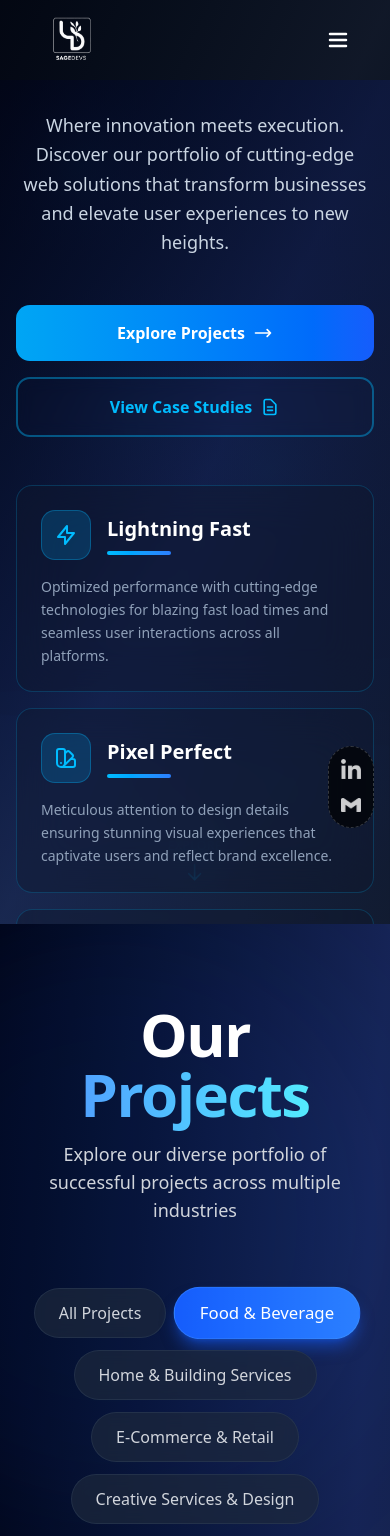
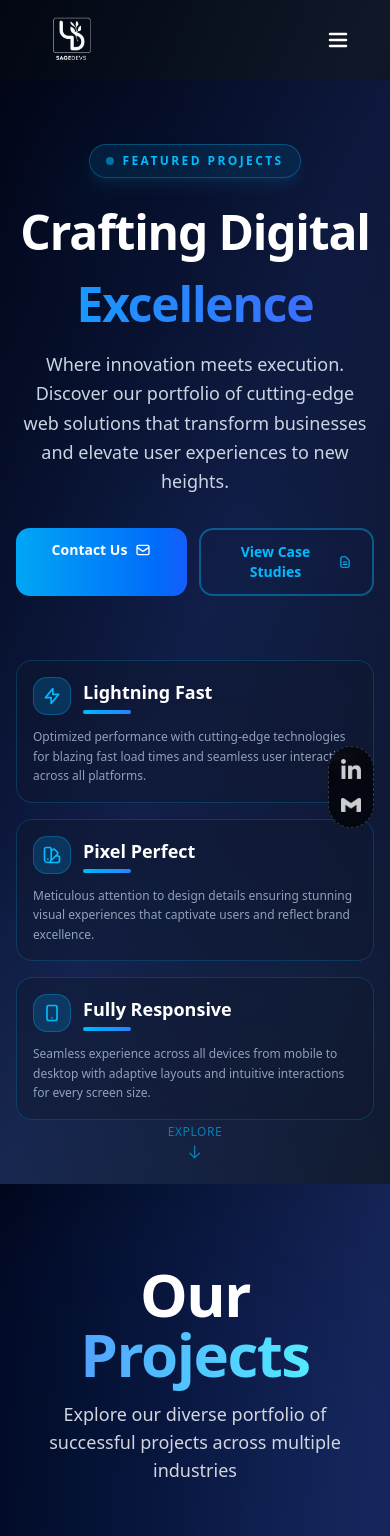
Before and after one commit to Sagedevs/Sage-devs, a Next.js app: page /projects in a window 390 px wide. Shown: the top 1536 px of the page. Built offline with nearby package versions, Linux system fonts and the light colour scheme.

Commit message:
project7

```diff
--- a/src/components/proj/heroproj.tsx
+++ b/src/components/proj/heroproj.tsx
@@ -1,6 +1,7 @@
 "use client";
 
 import React, { useEffect, useRef } from "react";
+import Link from "next/link";
 
 const HeroProj: React.FC = () => {
   const canvasRef = useRef<HTMLCanvasElement | null>(null);
@@ -145,7 +146,7 @@ const HeroProj: React.FC = () => {
   }, []);
 
   return (
-    <section className="relative w-full h-screen flex items-center justify-center overflow-hidden bg-[#020617]">
+    <section className="relative w-full min-h-screen flex items-center justify-center overflow-hidden bg-[#020617] py-8 md:py-0">
       <canvas
         ref={canvasRef}
         className="absolute inset-0 w-full h-full"
@@ -155,118 +156,126 @@ const HeroProj: React.FC = () => {
       <div className="absolute inset-0 bg-gradient-to-br from-slate-950/80 via-blue-950/60 to-slate-900/80" />
       <div className="absolute inset-0 bg-[radial-gradient(ellipse_at_center,_var(--tw-gradient-stops))] from-sky-400/10 via-transparent to-transparent" />
 
-      <div className="relative z-10 mx-auto w-full max-w-7xl px-4 py-8">
-        <div className="grid lg:grid-cols-2 gap-12 lg:gap-16 items-center">
-          {/* Enhanced Left Content */}
-          <div className="space-y-8 text-center lg:text-left">
-            <div className="inline-flex items-center gap-3 rounded-full border border-sky-400/30 bg-sky-400/10 px-6 py-3 backdrop-blur-xl shadow-lg shadow-sky-500/10 hover:shadow-sky-500/20 transition-all duration-300 hover:scale-105">
+      <div className="relative z-10 mx-auto w-full max-w-7xl px-4 sm:px-6 lg:px-8 py-8 md:py-16">
+        <div className="grid lg:grid-cols-2 gap-8 md:gap-12 lg:gap-16 items-center">
+          {/* Enhanced Left Content - HEADING & BUTTONS FIRST on mobile */}
+          <div className="space-y-6 md:space-y-8 text-center lg:text-left order-1">
+            <div className="inline-flex items-center gap-3 rounded-full border border-sky-400/30 bg-sky-400/10 px-4 py-2 md:px-6 md:py-3 backdrop-blur-xl shadow-lg shadow-sky-500/10 hover:shadow-sky-500/20 transition-all duration-300 hover:scale-105 mx-auto lg:mx-0">
               <div className="relative flex items-center gap-2">
                 <div className="h-2 w-2 rounded-full bg-sky-400 animate-pulse" />
                 <div className="absolute inset-0 h-2 w-2 rounded-full bg-sky-400 animate-ping" />
-                <span className="text-sm font-semibold uppercase tracking-[0.2em] text-sky-400">
+                <span className="text-xs md:text-sm font-semibold uppercase tracking-[0.2em] text-sky-400">
                   Featured Projects
                 </span>
               </div>
             </div>
 
-            <div className="space-y-6">
-              <h1 className="text-4xl sm:text-5xl md:text-6xl lg:text-7xl font-bold tracking-tight text-white leading-tight">
-                Crafting Digital
-                <span className="block bg-gradient-to-r from-sky-400 via-blue-500 to-indigo-600 bg-clip-text text-transparent mt-2 animate-gradient">
-                  Excellence
-                </span>
-              </h1>
+            <div className="space-y-4 md:space-y-6">
+              {/* Larger Mobile Headings */}
+              <h1 className="text-5xl sm:text-6xl md:text-7xl lg:text-6xl xl:text-7xl font-bold tracking-tight text-white leading-tight">
+  Crafting Digital
+  <span className="block bg-gradient-to-r from-sky-400 via-blue-500 to-indigo-600 bg-clip-text text-transparent mt-3 md:mt-4 animate-gradient">
+    Excellence
+  </span>
+</h1>
 
-              <p className="text-lg md:text-xl text-slate-300 leading-relaxed max-w-xl mx-auto lg:mx-0">
+
+              {/* Larger Mobile Description */}
+              <p className="text-lg md:text-xl lg:text-2xl text-slate-300 leading-relaxed max-w-xl mx-auto lg:mx-0">
                 Where innovation meets execution. Discover our portfolio of cutting-edge
                 web solutions that transform businesses and elevate user experiences to new heights.
               </p>
             </div>
 
-
-
-            <div className="flex flex-col sm:flex-row gap-4 pt-4 justify-center lg:justify-start">
-              <button className="group relative px-8 py-4 bg-gradient-to-r from-sky-500 to-blue-600 text-white font-semibold rounded-xl overflow-hidden transition-all duration-300 hover:from-sky-600 hover:to-blue-700 hover:shadow-2xl hover:shadow-sky-500/30 hover:scale-105">
+            {/* Inline Buttons - Always in row layout */}
+            <div className="flex flex-row gap-3 md:gap-4 pt-2 justify-center lg:justify-start">
+              <a
+                href="mailto:info@sagedevs.tech"
+                className="group relative px-5 py-3 md:px-8 md:py-4 bg-gradient-to-r from-sky-500 to-blue-600 text-white font-semibold rounded-xl overflow-hidden transition-all duration-300 hover:from-sky-600 hover:to-blue-700 hover:shadow-2xl hover:shadow-sky-500/30 hover:scale-105 text-center flex-1 sm:flex-none"
+              >
                 <div className="absolute inset-0 bg-gradient-to-r from-transparent via-white/10 to-transparent transform -skew-x-12 translate-x-[-100%] group-hover:translate-x-[100%] transition-transform duration-1000" />
-                <span className="relative z-10 flex items-center justify-center gap-2">
-                  Explore Projects
-                  <svg className="w-5 h-5 group-hover:translate-x-1 transition-transform" fill="none" stroke="currentColor" viewBox="0 0 24 24">
-                    <path strokeLinecap="round" strokeLinejoin="round" strokeWidth={2} d="M17 8l4 4m0 0l-4 4m4-4H3" />
+                <span className="relative z-10 flex items-center justify-center gap-2 text-sm md:text-base">
+                  Contact Us
+                  <svg className="w-4 h-4 md:w-5 md:h-5 group-hover:translate-x-1 transition-transform" fill="none" stroke="currentColor" viewBox="0 0 24 24">
+                    <path strokeLinecap="round" strokeLinejoin="round" strokeWidth={2} d="M3 8l7.89 5.26a2 2 0 002.22 0L21 8M5 19h14a2 2 0 002-2V7a2 2 0 00-2-2H5a2 2 0 00-2 2v10a2 2 0 002 2z" />
                   </svg>
                 </span>
-              </button>
+              </a>
 
-              <button className="group px-8 py-4 border-2 border-sky-400/40 text-sky-400 font-semibold rounded-xl backdrop-blur-sm transition-all duration-300 hover:bg-sky-400/10 hover:border-sky-400 hover:scale-105 hover:shadow-lg hover:shadow-sky-500/20">
-                <span className="flex items-center justify-center gap-2">
+              <Link
+                href="/case-studies"
+                className="group px-5 py-3 md:px-8 md:py-4 border-2 border-sky-400/40 text-sky-400 font-semibold rounded-xl backdrop-blur-sm transition-all duration-300 hover:bg-sky-400/10 hover:border-sky-400 hover:scale-105 hover:shadow-lg hover:shadow-sky-500/20 text-center flex-1 sm:flex-none"
+              >
+                <span className="flex items-center justify-center gap-2 text-sm md:text-base">
                   View Case Studies
-                  <svg className="w-5 h-5 group-hover:scale-110 transition-transform" fill="none" stroke="currentColor" viewBox="0 0 24 24">
+                  <svg className="w-4 h-4 md:w-5 md:h-5 group-hover:scale-110 transition-transform" fill="none" stroke="currentColor" viewBox="0 0 24 24">
                     <path strokeLinecap="round" strokeLinejoin="round" strokeWidth={2} d="M9 12h6m-6 4h6m2 5H7a2 2 0 01-2-2V5a2 2 0 012-2h5.586a1 1 0 01.707.293l5.414 5.414a1 1 0 01.293.707V19a2 2 0 01-2 2z" />
                   </svg>
                 </span>
-              </button>
+              </Link>
             </div>
           </div>
 
-          {/* Enhanced Right Content - Feature Cards */}
-          <div className="space-y-4 lg:space-y-6">
-            <div className="group relative rounded-2xl border border-sky-400/20 bg-slate-900/40 backdrop-blur-xl p-6 transition-all duration-500 hover:bg-slate-900/60 hover:border-sky-400/40 hover:scale-105 hover:shadow-2xl hover:shadow-sky-500/10">
+          {/* Enhanced Right Content - Feature Cards SECOND on mobile */}
+          <div className="space-y-4 md:space-y-6 order-2 lg:order-2 mt-8 lg:mt-0">
+            <div className="group relative rounded-2xl border border-sky-400/20 bg-slate-900/40 backdrop-blur-xl p-4 md:p-6 transition-all duration-500 hover:bg-slate-900/60 hover:border-sky-400/40 hover:scale-105 hover:shadow-2xl hover:shadow-sky-500/10">
               <div className="absolute inset-0 bg-gradient-to-br from-sky-500/10 to-blue-600/10 rounded-2xl opacity-0 group-hover:opacity-100 transition-opacity duration-500" />
               <div className="absolute -inset-1 bg-gradient-to-r from-sky-600 to-blue-600 rounded-2xl blur opacity-0 group-hover:opacity-20 transition-opacity duration-500" />
-              <div className="relative space-y-4">
-                <div className="flex items-center gap-4">
-                  <div className="p-3 rounded-xl bg-sky-500/20 border border-sky-400/30 group-hover:bg-sky-500/30 transition-colors duration-300">
-                    <svg className="w-6 h-6 text-sky-400" fill="none" stroke="currentColor" viewBox="0 0 24 24">
+              <div className="relative space-y-3 md:space-y-4">
+                <div className="flex items-center gap-3 md:gap-4">
+                  <div className="p-2 md:p-3 rounded-xl bg-sky-500/20 border border-sky-400/30 group-hover:bg-sky-500/30 transition-colors duration-300">
+                    <svg className="w-5 h-5 md:w-6 md:h-6 text-sky-400" fill="none" stroke="currentColor" viewBox="0 0 24 24">
                       <path strokeLinecap="round" strokeLinejoin="round" strokeWidth={2} d="M13 10V3L4 14h7v7l9-11h-7z" />
                     </svg>
                   </div>
                   <div>
-                    <h3 className="text-xl font-bold text-white">Lightning Fast</h3>
-                    <div className="w-16 h-1 bg-gradient-to-r from-sky-400 to-blue-500 rounded-full mt-2"></div>
+                    <h3 className="text-lg md:text-xl font-bold text-white">Lightning Fast</h3>
+                    <div className="w-12 md:w-16 h-1 bg-gradient-to-r from-sky-400 to-blue-500 rounded-full mt-1 md:mt-2"></div>
                   </div>
                 </div>
-                <p className="text-slate-400 leading-relaxed text-sm">
+                <p className="text-slate-400 leading-relaxed text-xs md:text-sm">
                   Optimized performance with cutting-edge technologies for blazing fast load times and seamless user interactions across all platforms.
                 </p>
               </div>
             </div>
 
-            <div className="group relative rounded-2xl border border-sky-400/20 bg-slate-900/40 backdrop-blur-xl p-6 transition-all duration-500 hover:bg-slate-900/60 hover:border-sky-400/40 hover:scale-105 hover:shadow-2xl hover:shadow-blue-500/10">
+            <div className="group relative rounded-2xl border border-sky-400/20 bg-slate-900/40 backdrop-blur-xl p-4 md:p-6 transition-all duration-500 hover:bg-slate-900/60 hover:border-sky-400/40 hover:scale-105 hover:shadow-2xl hover:shadow-blue-500/10">
               <div className="absolute inset-0 bg-gradient-to-br from-sky-500/10 to-blue-600/10 rounded-2xl opacity-0 group-hover:opacity-100 transition-opacity duration-500" />
               <div className="absolute -inset-1 bg-gradient-to-r from-sky-600 to-blue-600 rounded-2xl blur opacity-0 group-hover:opacity-20 transition-opacity duration-500" />
-              <div className="relative space-y-4">
-                <div className="flex items-center gap-4">
-                  <div className="p-3 rounded-xl bg-sky-500/20 border border-sky-400/30 group-hover:bg-sky-500/30 transition-colors duration-300">
-                    <svg className="w-6 h-6 text-sky-400" fill="none" stroke="currentColor" viewBox="0 0 24 24">
+              <div className="relative space-y-3 md:space-y-4">
+                <div className="flex items-center gap-3 md:gap-4">
+                  <div className="p-2 md:p-3 rounded-xl bg-sky-500/20 border border-sky-400/30 group-hover:bg-sky-500/30 transition-colors duration-300">
+                    <svg className="w-5 h-5 md:w-6 md:h-6 text-sky-400" fill="none" stroke="currentColor" viewBox="0 0 24 24">
                       <path strokeLinecap="round" strokeLinejoin="round" strokeWidth={2} d="M7 21a4 4 0 01-4-4V5a2 2 0 012-2h4a2 2 0 012 2v12a4 4 0 01-4 4zm0 0h12a2 2 0 002-2v-4a2 2 0 00-2-2h-2.343M11 7.343l1.657-1.657a2 2 0 012.828 0l2.829 2.829a2 2 0 010 2.828l-8.486 8.485M7 17h.01" />
                     </svg>
                   </div>
                   <div>
-                    <h3 className="text-xl font-bold text-white">Pixel Perfect</h3>
-                    <div className="w-16 h-1 bg-gradient-to-r from-sky-400 to-blue-500 rounded-full mt-2"></div>
+                    <h3 className="text-lg md:text-xl font-bold text-white">Pixel Perfect</h3>
+                    <div className="w-12 md:w-16 h-1 bg-gradient-to-r from-sky-400 to-blue-500 rounded-full mt-1 md:mt-2"></div>
                   </div>
                 </div>
-                <p className="text-slate-400 leading-relaxed text-sm">
+                <p className="text-slate-400 leading-relaxed text-xs md:text-sm">
                   Meticulous attention to design details ensuring stunning visual experiences that captivate users and reflect brand excellence.
                 </p>
               </div>
             </div>
 
-            <div className="group relative rounded-2xl border border-sky-400/20 bg-slate-900/40 backdrop-blur-xl p-6 transition-all duration-500 hover:bg-slate-900/60 hover:border-sky-400/40 hover:scale-105 hover:shadow-2xl hover:shadow-indigo-500/10">
+            <div className="group relative rounded-2xl border border-sky-400/20 bg-slate-900/40 backdrop-blur-xl p-4 md:p-6 transition-all duration-500 hover:bg-slate-900/60 hover:border-sky-400/40 hover:scale-105 hover:shadow-2xl hover:shadow-indigo-500/10">
               <div className="absolute inset-0 bg-gradient-to-br from-sky-500/10 to-blue-600/10 rounded-2xl opacity-0 group-hover:opacity-100 transition-opacity duration-500" />
               <div className="absolute -inset-1 bg-gradient-to-r from-sky-600 to-blue-600 rounded-2xl blur opacity-0 group-hover:opacity-20 transition-opacity duration-500" />
-              <div className="relative space-y-4">
-                <div className="flex items-center gap-4">
-                  <div className="p-3 rounded-xl bg-sky-500/20 border border-sky-400/30 group-hover:bg-sky-500/30 transition-colors duration-300">
-                    <svg className="w-6 h-6 text-sky-400" fill="none" stroke="currentColor" viewBox="0 0 24 24">
+              <div className="relative space-y-3 md:space-y-4">
+                <div className="flex items-center gap-3 md:gap-4">
+                  <div className="p-2 md:p-3 rounded-xl bg-sky-500/20 border border-sky-400/30 group-hover:bg-sky-500/30 transition-colors duration-300">
+                    <svg className="w-5 h-5 md:w-6 md:h-6 text-sky-400" fill="none" stroke="currentColor" viewBox="0 0 24 24">
                       <path strokeLinecap="round" strokeLinejoin="round" strokeWidth={2} d="M12 18h.01M8 21h8a2 2 0 002-2V5a2 2 0 00-2-2H8a2 2 0 00-2 2v14a2 2 0 002 2z" />
                     </svg>
                   </div>
                   <div>
-                    <h3 className="text-xl font-bold text-white">Fully Responsive</h3>
-                    <div className="w-16 h-1 bg-gradient-to-r from-sky-400 to-blue-500 rounded-full mt-2"></div>
+                    <h3 className="text-lg md:text-xl font-bold text-white">Fully Responsive</h3>
+                    <div className="w-12 md:w-16 h-1 bg-gradient-to-r from-sky-400 to-blue-500 rounded-full mt-1 md:mt-2"></div>
                   </div>
                 </div>
-                <p className="text-slate-400 leading-relaxed text-sm">
+                <p className="text-slate-400 leading-relaxed text-xs md:text-sm">
                   Seamless experience across all devices from mobile to desktop with adaptive layouts and intuitive interactions for every screen size.
                 </p>
               </div>
@@ -276,11 +285,11 @@ const HeroProj: React.FC = () => {
       </div>
 
       {/* Enhanced Scroll Indicator */}
-      <div className="absolute bottom-8 left-1/2 -translate-x-1/2 animate-bounce">
-        <div className="flex flex-col items-center gap-2">
+      <div className="absolute bottom-4 md:bottom-8 left-1/2 -translate-x-1/2 animate-bounce">
+        <div className="flex flex-col items-center gap-1 md:gap-2">
           <span className="text-xs text-sky-400/60 font-medium tracking-wider">EXPLORE</span>
           <svg
-            className="w-5 h-5 text-sky-400/60"
+            className="w-4 h-4 md:w-5 md:h-5 text-sky-400/60"
             fill="none"
             stroke="currentColor"
             viewBox="0 0 24 24"
```
